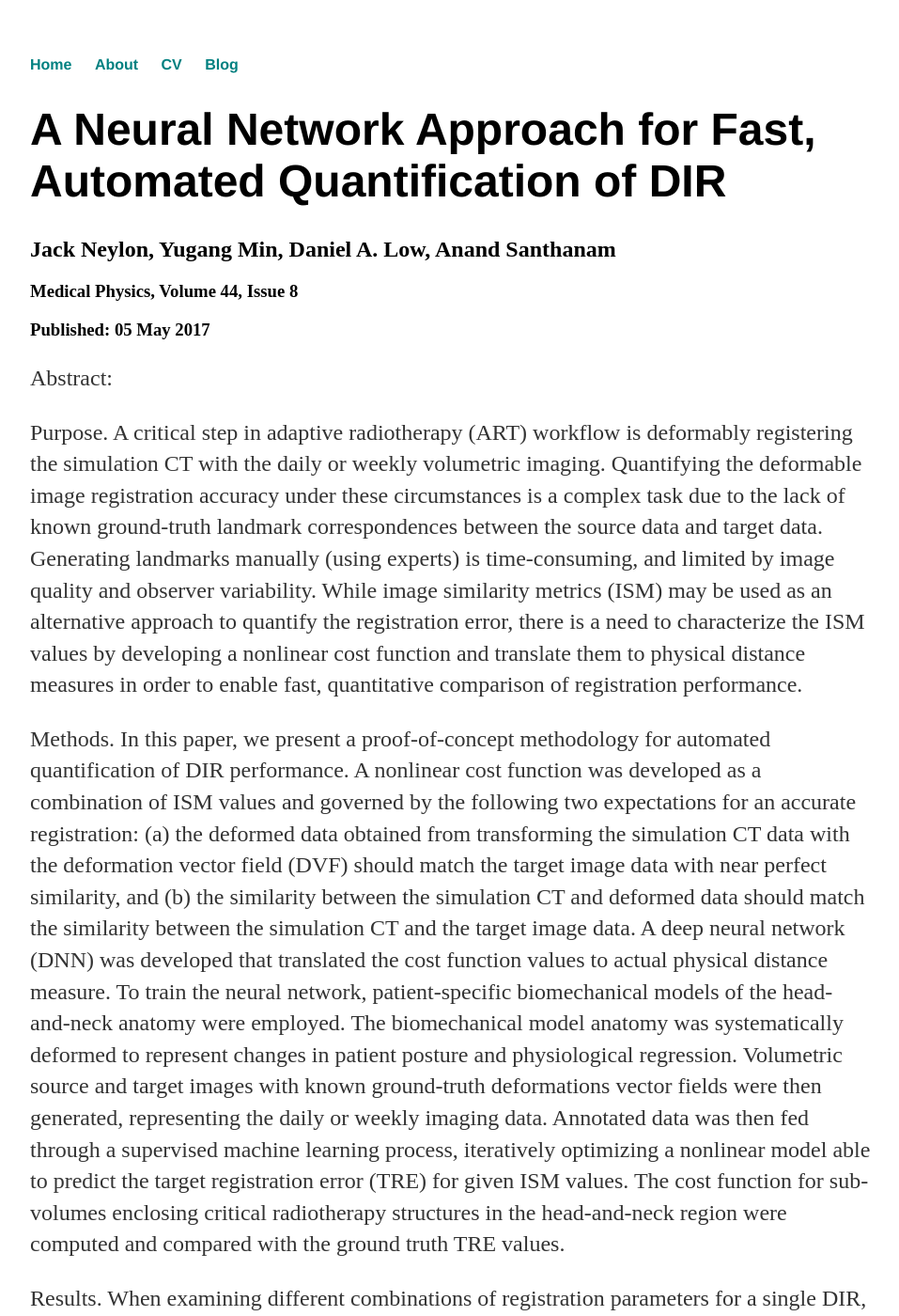
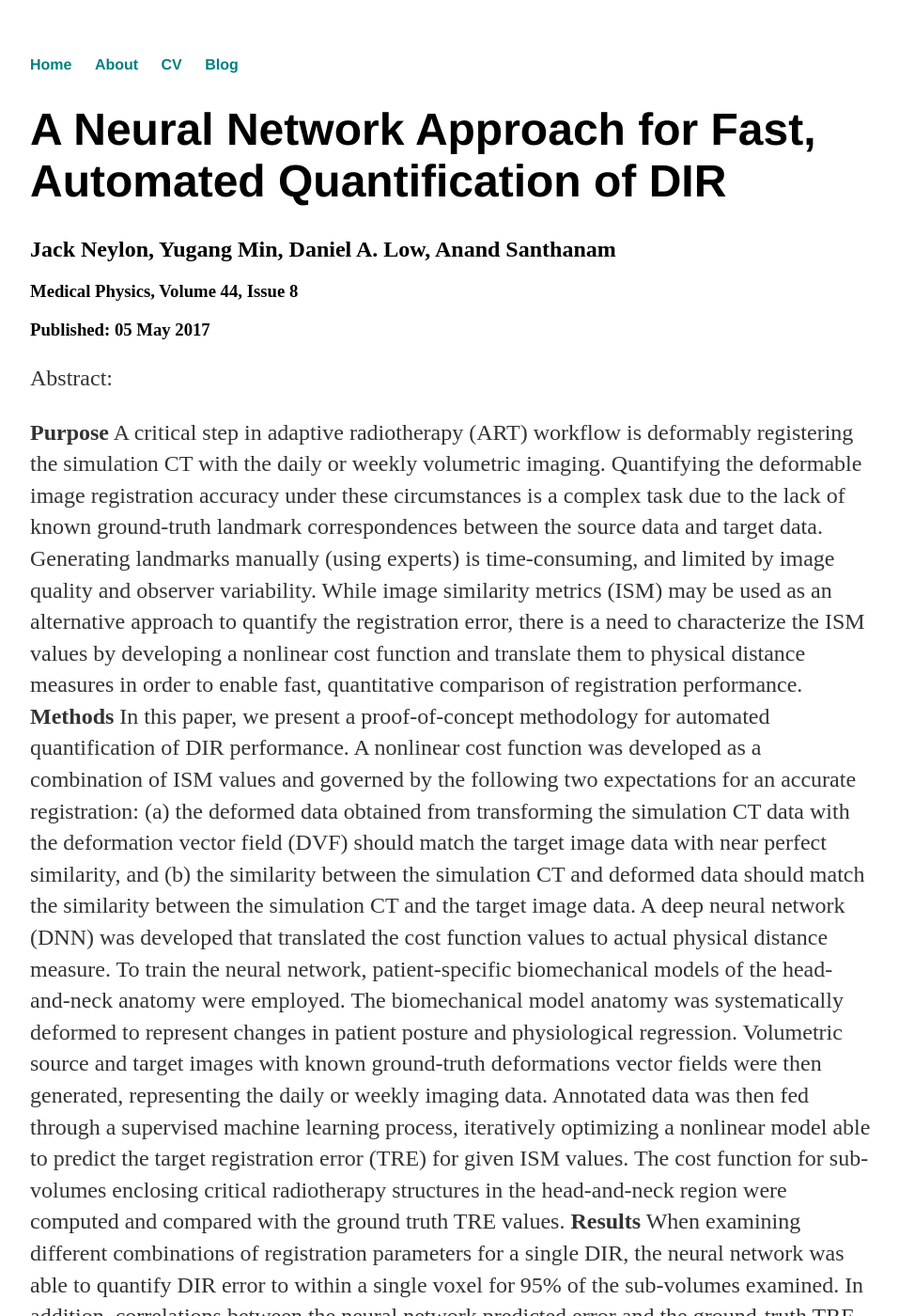
Before and after one commit to jpneylon/jpneylon.github.io, a Jekyll site: the page built from _publications/2017-05-05-neural-network-approach-for-fast-automated-quantification-of-dir.md, in a window 1280 px wide and 1400 px high. Shown: the whole window at 94% size, without its empty margins (160-1117 px from the left). Built offline with Jekyll 4.4.1, drawn with Linux system fonts in a browser that asks for light colours; some of the changed text lies outside the part shown.

Commit message:
Update 2017-05-05-neural-network-approach-for-fast-automated-quantification-of-dir.md

```diff
--- a/_publications/2017-05-05-neural-network-approach-for-fast-automated-quantification-of-dir.md
+++ b/_publications/2017-05-05-neural-network-approach-for-fast-automated-quantification-of-dir.md
@@ -7,14 +7,11 @@ published: 2017-05-05
 doi: https://doi.org/10.1002/mp.12321
 link: https://aapm.onlinelibrary.wiley.com/doi/full/10.1002/mp.12321
 ---
-Purpose.
+**Purpose**
 A critical step in adaptive radiotherapy (ART) workflow is deformably registering the simulation CT with the daily or weekly volumetric imaging. Quantifying the deformable image registration accuracy under these circumstances is a complex task due to the lack of known ground‐truth landmark correspondences between the source data and target data. Generating landmarks manually (using experts) is time‐consuming, and limited by image quality and observer variability. While image similarity metrics (ISM) may be used as an alternative approach to quantify the registration error, there is a need to characterize the ISM values by developing a nonlinear cost function and translate them to physical distance measures in order to enable fast, quantitative comparison of registration performance.
-
-Methods.
+**Methods**
 In this paper, we present a proof‐of‐concept methodology for automated quantification of DIR performance. A nonlinear cost function was developed as a combination of ISM values and governed by the following two expectations for an accurate registration: (a) the deformed data obtained from transforming the simulation CT data with the deformation vector field (DVF) should match the target image data with near perfect similarity, and (b) the similarity between the simulation CT and deformed data should match the similarity between the simulation CT and the target image data. A deep neural network (DNN) was developed that translated the cost function values to actual physical distance measure. To train the neural network, patient‐specific biomechanical models of the head‐and‐neck anatomy were employed. The biomechanical model anatomy was systematically deformed to represent changes in patient posture and physiological regression. Volumetric source and target images with known ground‐truth deformations vector fields were then generated, representing the daily or weekly imaging data. Annotated data was then fed through a supervised machine learning process, iteratively optimizing a nonlinear model able to predict the target registration error (TRE) for given ISM values. The cost function for sub‐volumes enclosing critical radiotherapy structures in the head‐and‐neck region were computed and compared with the ground truth TRE values.
-
-Results.
+**Results**
 When examining different combinations of registration parameters for a single DIR, the neural network was able to quantify DIR error to within a single voxel for 95% of the sub‐volumes examined. In addition, correlations between the neural network predicted error and the ground‐truth TRE for the Planning Target Volume and the parotid contours were consistently observed to be > 0.9. For variations in posture and tumor regression for 10 different patients, patient‐specific neural networks predicted the TRE to within a single voxel > 90% on average.
-
-Conclusions.
+**Conclusions**
 The formulation presented in this paper demonstrates the ability for fast, accurate quantification of registration performance. DNN provided the necessary level of abstraction to estimate a quantified TRE from the ISM expectations described above, when sufficiently trained on annotated data. In addition, biomechanical models facilitated the DNN with the required variations in the patient posture and physiological regression. With further development and validation on clinical patient data, such networks have potential impact in patient and site‐specific optimization, and stream‐lining clinical registration validation.
```
